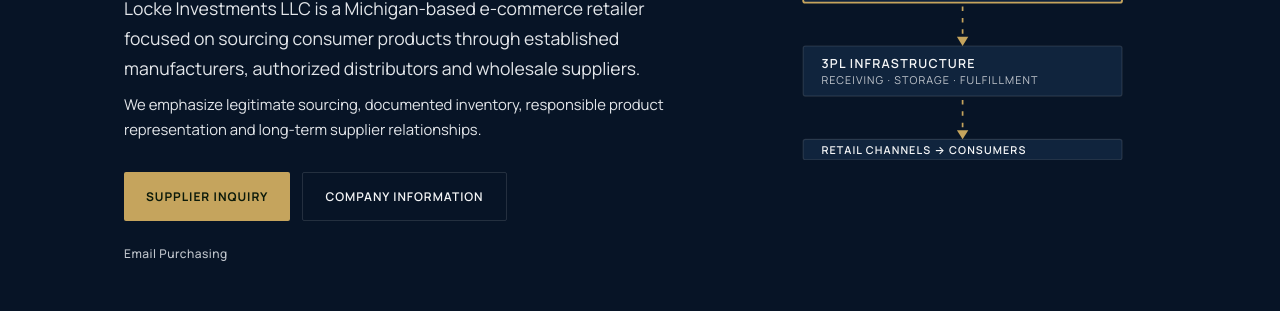
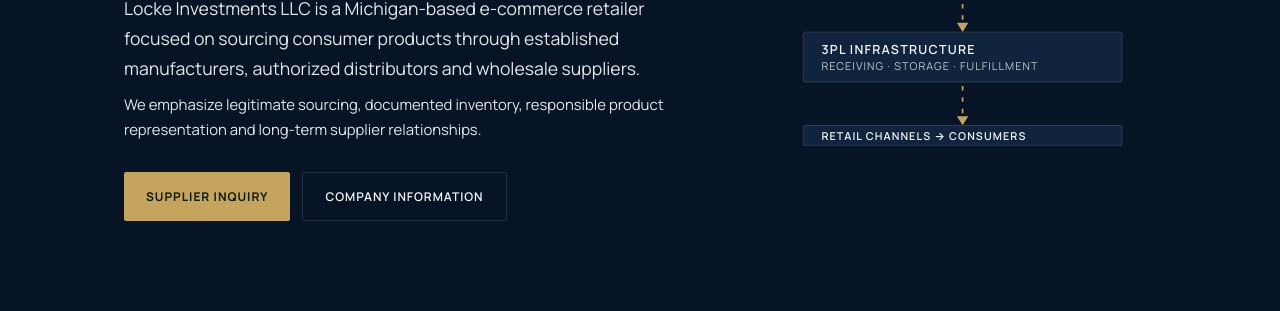
Before and after one commit to coreylocke/Locke-Investments, a plain HTML site: page index.html in a window 1280 px wide. Shown: the part 489-800 px from the top of the page. Drawn offline with Linux system fonts and the light colour scheme.

Commit message:
Remove Email Purchasing button from hero section

```diff
--- a/index.html
+++ b/index.html
@@ -361,9 +361,7 @@
             <a class="btn btn-solid" href="#inquiry">Supplier Inquiry</a>
             <a class="btn btn-ghost" href="#company">Company Information</a>
           </div>
-          <div style="margin-top:18px">
-            <a href="mailto:purchasing@lockeinvestments.net" style="font-size:12px;color:var(--silver);font-weight:500;text-decoration:none;letter-spacing:.04em">Email Purchasing</a>
-          </div>
+          <div style="margin-top:18px"></div>
         </div>
 
         <div aria-hidden="true">
```
